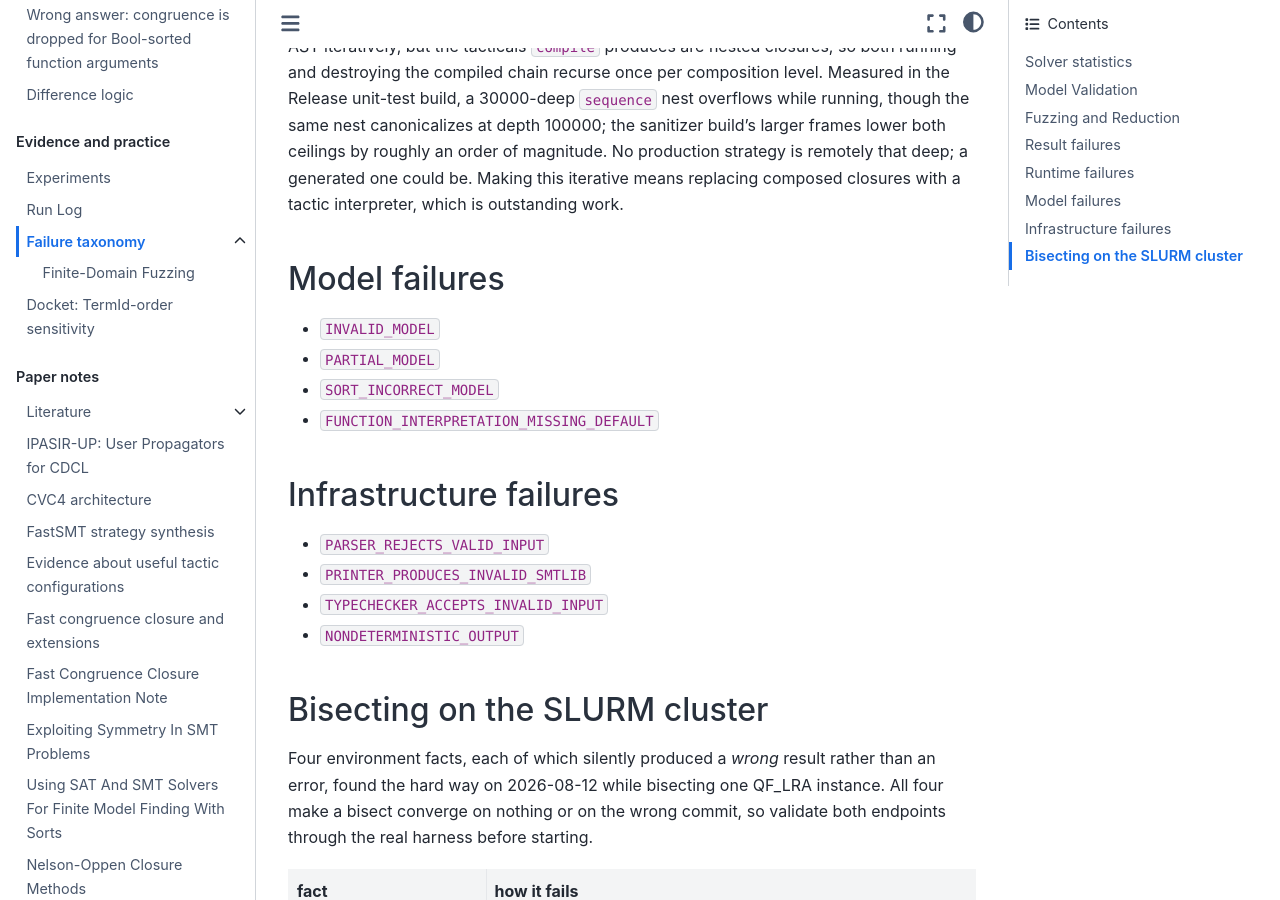
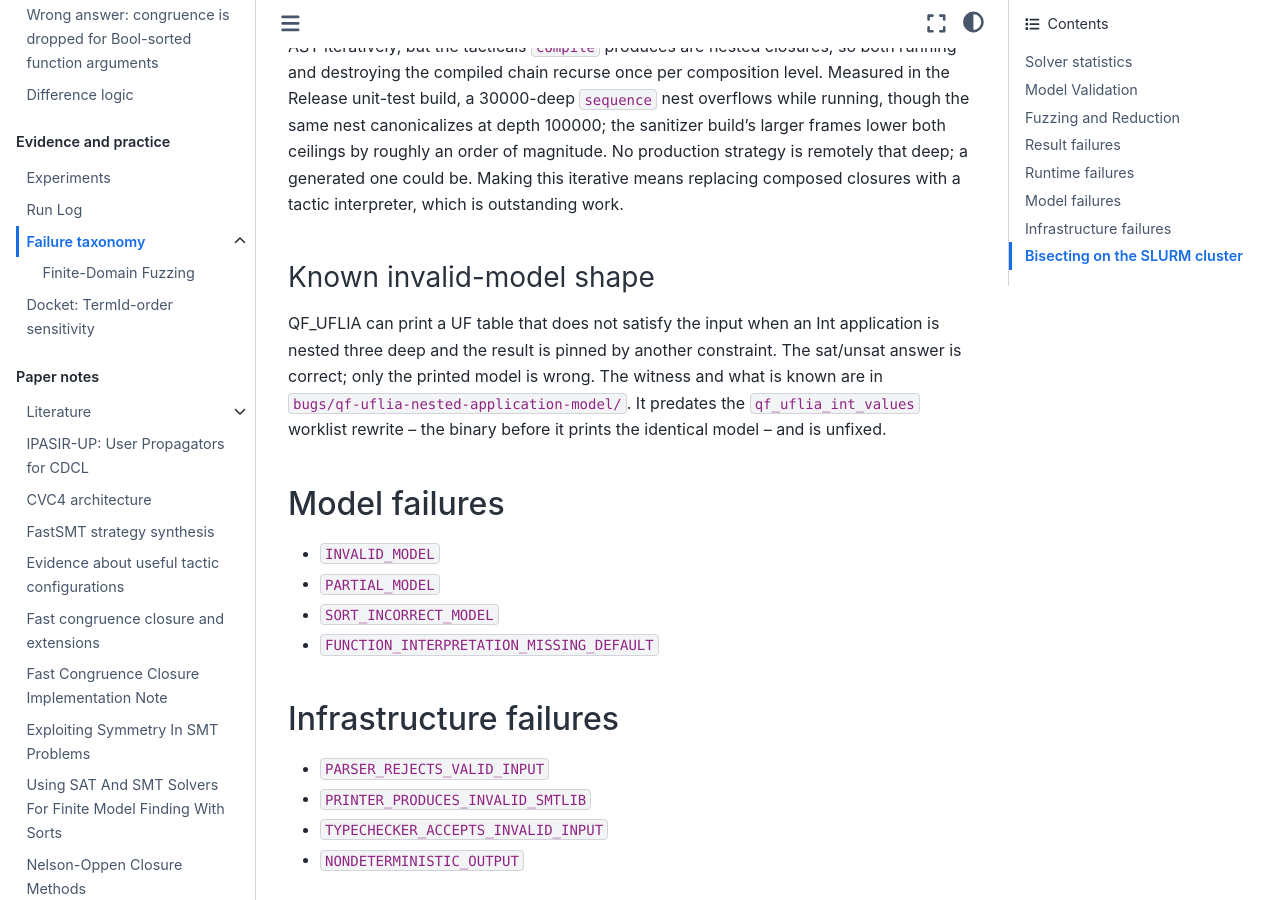
Before and after one commit to primo-solver/primo, a Jupyter Book: the page built from docs/debugging.md, in a window 1280 px wide and 900 px high, scrolled down 33918 px. Built offline with Jupyter Book 1.0.4 settings and Sphinx 7.4.7 and the Sphinx Book theme 1.1.4, drawn with Linux system fonts in a browser that asks for light colours.

Commit message:
Record a pre-existing QF_UFLIA invalid-model witness
Validating QF_UFLIA models against Z3 after the qf_uflia_int_values rewrite
found three invalid models in 60 generated cases. They are not caused by that
rewrite: the binary at 2706164^ prints byte-identical models. The rewrite only
made the shape reachable more often, because the recursive evaluator used to
crash on nested applications rather than answer.

Reduced to five lines. Three nesting levels and a constraint pinning the result
are both required; the printed table keys one application's argument by a
different value than the one used to compute its result, so it is
self-inconsistent rather than incomplete.

Not fixed here: it is outside the review findings this branch is addressing,
and the fault has not yet been localised between argument keying, EUF class
value assignment, and the model printer.

Also records why this was not caught locally: Dolmen model validation cannot be
installed on this workstation, because opam needs libgmp-dev and pkg-config and
the sandbox has no sudo.

Co-Authored-By: Claude Opus 5 <noreply@anthropic.com>
Claude-Session: https://claude.ai/code/session_013bdUR8u58xFjcic7cNjFm6

```diff
--- a/docs/debugging.md
+++ b/docs/debugging.md
@@ -1318,6 +1318,16 @@ roughly an order of magnitude. No production strategy is remotely that deep; a
 generated one could be. Making this iterative means replacing composed closures
 with a tactic interpreter, which is outstanding work.
 
+### Known invalid-model shape
+
+QF_UFLIA can print a UF table that does not satisfy the input when an Int
+application is nested three deep and the result is pinned by another
+constraint. The sat/unsat answer is correct; only the printed model is wrong.
+The witness and what is known are in
+`bugs/qf-uflia-nested-application-model/`. It predates the `qf_uflia_int_values`
+worklist rewrite -- the binary before it prints the identical model -- and is
+unfixed.
+
 ## Model failures
 
 - `INVALID_MODEL`
```
Also changed, not shown: bugs/qf-uflia-nested-application-model/README.md (added), 4 other files.
